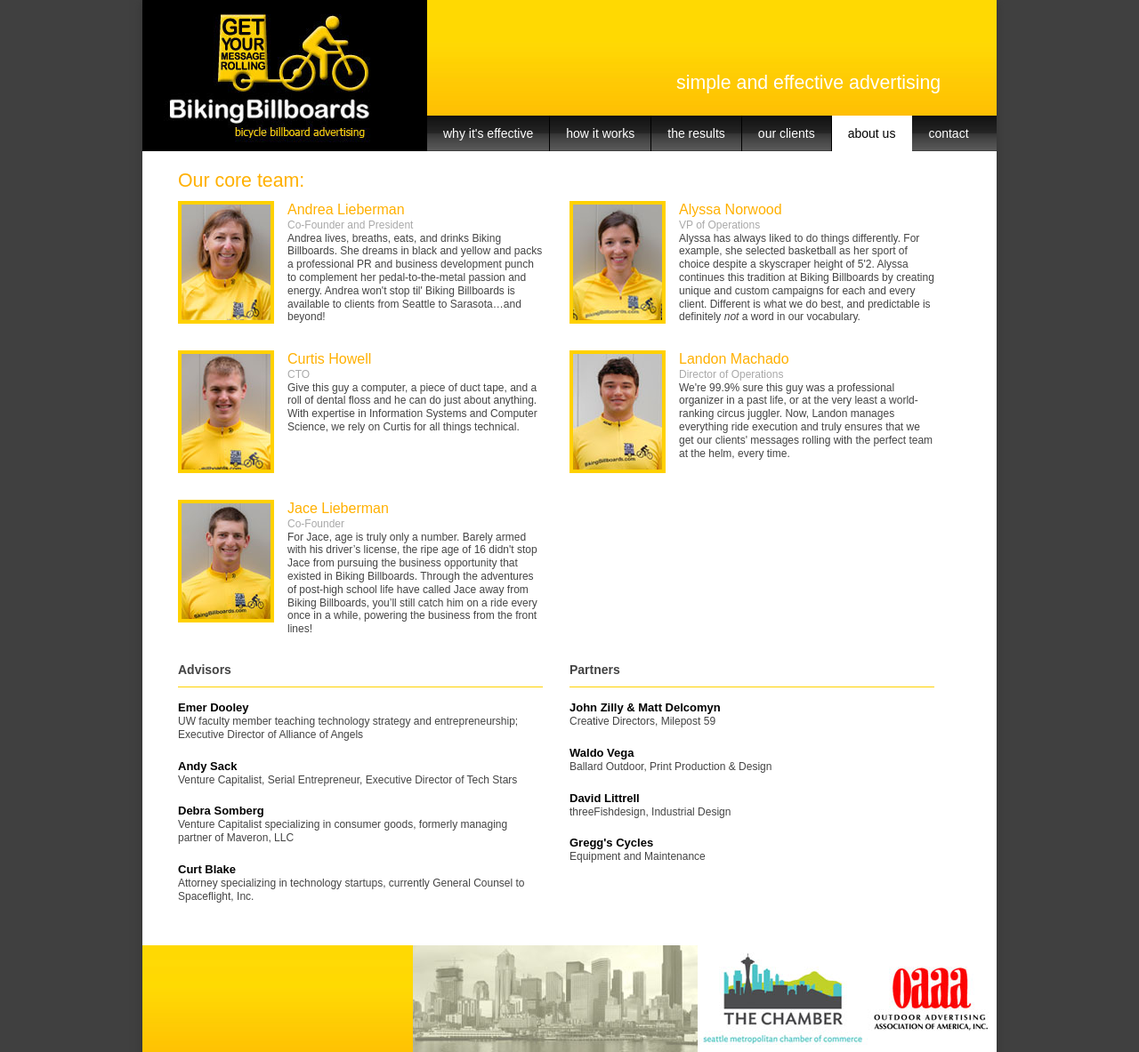
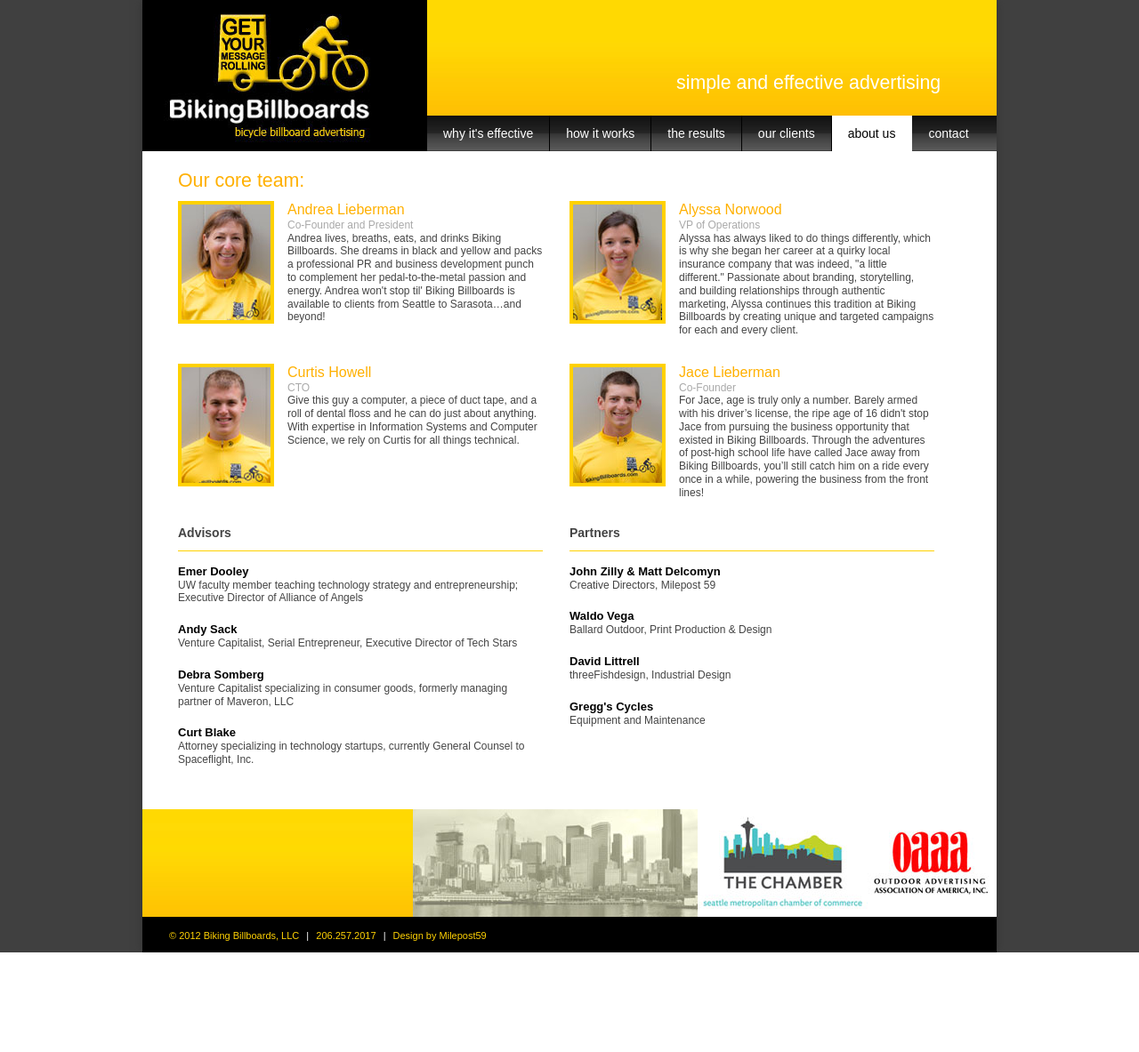
Before and after one commit to curtishowell/bikingbillboards, a PHP site: page /aboutus.php in a window 1280 px wide. Shown: the top 1183 px of the page at 89% size. After the commit the page ends 1071 px from the top, so only its background shows below. Run offline with PHP 8.4, Linux system fonts and the light colour scheme; some libraries are stand-ins or nearby versions.

Commit message:
new bio for Alyssa, took Landon off the bio page

```diff
--- a/aboutus.php
+++ b/aboutus.php
@@ -61,7 +61,7 @@
 				<span class="title">VP of Operations</span>
 
 				<p>
-					Alyssa has always liked to do things differently. For example, she selected basketball as her sport of choice despite a skyscraper height of 5'2. Alyssa continues this tradition at Biking Billboards by creating unique and custom campaigns for each and every client. Different is what we do best, and predictable is definitely <em>not</em> a word in our vocabulary.
+					Alyssa has always liked to do things differently, which is why she began her career at a quirky local insurance company that was indeed, "a little different." Passionate about branding, storytelling, and building relationships through authentic marketing, Alyssa continues this tradition at Biking Billboards by creating unique and targeted campaigns for each and every client.
 				</p>
 
 			</div>
@@ -74,18 +74,6 @@
 
 				<p>
 					Give this guy a computer, a piece of duct tape, and a roll of dental floss and he can do just about anything. With expertise in Information Systems and Computer Science, we rely on Curtis for all things technical.
-				</p>
-
-			</div>
-
-			<div class="person">
-				<img src="images/about/landon.jpg" />
-
-				<span class="name">Landon Machado</span><br />
-				<span class="title">Director of Operations</span>
-
-				<p>
-					We're 99.9% sure this guy was a professional organizer in a past life, or at the very least a world-ranking circus juggler. Now, Landon manages everything ride execution and truly ensures that we get our clients' messages rolling with the perfect team at the helm, every time.
 				</p>
 
 			</div>
```
